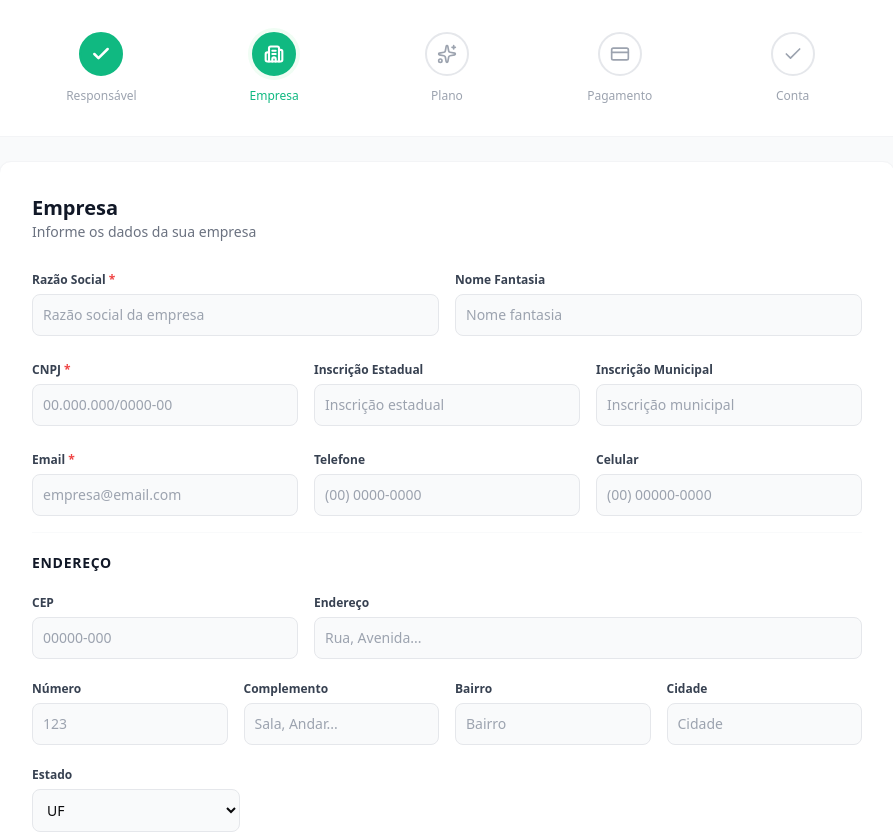
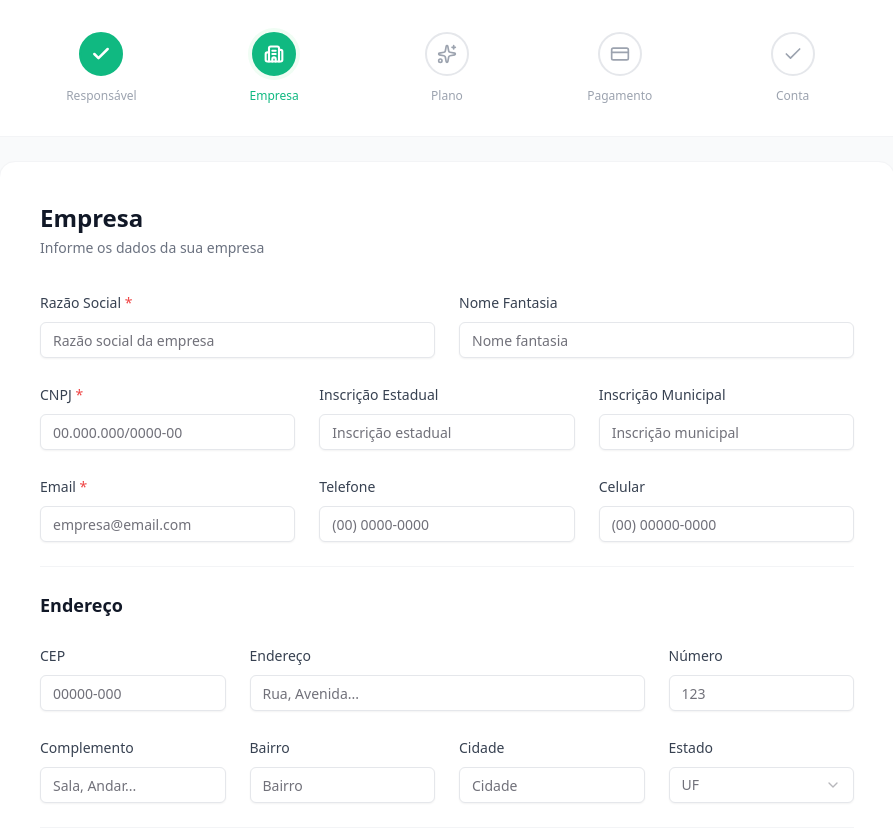
Before and after one commit to Yrmih/techplann-frontend, a Next.js app: page /onboarding/organization in a window 1280 px wide. Shown: the top 833 px of the page, without its empty margins (193-1086 px from the left). Built offline with nearby package versions, Linux system fonts and the light colour scheme.

Commit message:
feat: aprimorar o formulário de organização com novos componentes UI e validação de campos

```diff
--- a/src/components/forms/onboarding/OrganizationForm.tsx
+++ b/src/components/forms/onboarding/OrganizationForm.tsx
@@ -1,18 +1,30 @@
 "use client";
 
-import React from "react";
+
 import { useForm } from "react-hook-form";
 import { zodResolver } from "@hookform/resolvers/zod";
-import { ArrowRight, ArrowLeft } from "lucide-react";
+import { FieldError } from "react-hook-form";
+// Shadcn UI Components
+import { Input } from "@/components/ui/input";
+import { Label } from "@/components/ui/label";
+import {
+  Select,
+  SelectContent,
+  SelectItem,
+  SelectTrigger,
+  SelectValue,
+} from "@/components/ui/select";
 
-// Importações profissionais via centralizador de schemas
+// Componentes customizados e Schemas
+import { NextButton } from "./NextButton";
 import { organizationStepOneSchema, type OrganizationStepOneData } from "@/lib/validators/schema";
 
 export const OrganizationForm = () => {
   const {
     register,
     handleSubmit,
-    formState: { errors },
+    setValue,
+    formState: { errors, isSubmitting },
   } = useForm<OrganizationStepOneData>({
     resolver: zodResolver(organizationStepOneSchema),
   });
@@ -21,127 +33,138 @@ export const OrganizationForm = () => {
     console.log("Dados do Registro - Empresa (Step 1):", data);
   };
 
+  // Estilo base para inputs com foco verde e tratamento de erro
+
+
+// Agora tipamos a função corretamente
+const inputStyles = (errorField: FieldError | undefined) => `
+  bg-white border-gray-200 transition-all text-sm
+  hover:border-[#10b981]
+
+  /* Remove o ring/sombra padrão e aplica o seu */
+  outline-none
+  focus-visible:outline-none
+  focus-visible:ring-1
+  focus-visible:ring-[#10b981]
+  focus-visible:border-[#10b981]
+  focus-visible:ring-offset-0
+
+  ${errorField ? "border-red-500 focus-visible:ring-red-500 focus-visible:border-red-500" : ""}
+`.replace(/\s+/g, ' ').trim(); // Limpa espaços extras
+
   return (
-    /* Card ajustado para escala menor (p-8) com sombreamento sutil */
-    <div className="bg-white rounded-xl border border-gray-100 p-8 shadow-sm max-w-5xl mx-auto">
-      <header className="mb-6">
-        <h2 className="text-xl font-bold text-gray-900">Empresa</h2>
-        <p className="text-sm text-gray-500">Informe os dados da sua empresa</p>
+    <div className="bg-white rounded-2xl border border-gray-100 p-10 shadow-sm max-w-5xl mx-auto font-sans">
+      <header className="mb-8">
+        <h2 className="text-2xl font-bold text-gray-900">Empresa</h2>
+        <p className="text-sm text-gray-500 mt-1">Informe os dados da sua empresa</p>
       </header>
 
-      <form onSubmit={handleSubmit(onSubmit)} className="space-y-5">
+      <form onSubmit={handleSubmit(onSubmit)} className="space-y-6">
         {/* Bloco: Identificação */}
-        <div className="grid grid-cols-1 md:grid-cols-2 gap-4">
-          <div className="space-y-1">
-            <label className="text-xs font-semibold text-gray-700">Razão Social <span className="text-red-500">*</span></label>
-            <input
-              {...register("razaoSocial")}
-              placeholder="Razão social da empresa"
-              className={`w-full p-2.5 text-sm border rounded-lg bg-gray-50 focus:ring-1 focus:ring-[#10b981] outline-none transition-all ${errors.razaoSocial ? 'border-red-500' : 'border-gray-200 focus:border-[#10b981]'}`}
-            />
-            {errors.razaoSocial && <span className="text-[10px] text-red-500 font-medium">{errors.razaoSocial.message}</span>}
+        <div className="grid grid-cols-1 md:grid-cols-2 gap-6">
+          <div className="space-y-2">
+            <Label className="text-sm font-medium  text-gray-700">Razão Social <span className="text-red-500">*</span></Label>
+            <Input {...register("razaoSocial")} placeholder="Razão social da empresa" className={inputStyles(errors.razaoSocial)} />
+            {errors.razaoSocial && <p className="text-xs text-red-500">{errors.razaoSocial.message}</p>}
           </div>
-          <div className="space-y-1">
-            <label className="text-xs font-semibold text-gray-700">Nome Fantasia</label>
-            <input
-              {...register("nomeFantasia")}
-              placeholder="Nome fantasia"
-              className="w-full p-2.5 text-sm border border-gray-200 rounded-lg bg-gray-50 focus:ring-1 focus:ring-[#10b981] outline-none"
-            />
+          <div className="space-y-2">
+            <Label className="text-sm font-medium text-gray-700">Nome Fantasia</Label>
+            <Input {...register("nomeFantasia")} placeholder="Nome fantasia" className={inputStyles(undefined)} />
           </div>
         </div>
 
         {/* Bloco: Documentos */}
-        <div className="grid grid-cols-1 md:grid-cols-3 gap-4">
-          <div className="space-y-1">
-            <label className="text-xs font-semibold text-gray-700">CNPJ <span className="text-red-500">*</span></label>
-            <input {...register("cnpj")} placeholder="00.000.000/0000-00" className="w-full p-2.5 text-sm border border-gray-200 rounded-lg bg-gray-50 outline-none focus:ring-[#10b981]" />
+        <div className="grid grid-cols-1 md:grid-cols-3 gap-6">
+          <div className="space-y-2">
+            <Label className="text-sm font-medium text-gray-700">CNPJ <span className="text-red-500">*</span></Label>
+            <Input {...register("cnpj")} placeholder="00.000.000/0000-00" className={inputStyles(errors.cnpj)} />
           </div>
-          <div className="space-y-1">
-            <label className="text-xs font-semibold text-gray-700">Inscrição Estadual</label>
-            <input {...register("inscricaoEstadual")} placeholder="Inscrição estadual" className="w-full p-2.5 text-sm border border-gray-200 rounded-lg bg-gray-50 outline-none focus:ring-[#10b981]" />
+          <div className="space-y-2">
+            <Label className="text-sm font-medium text-gray-700">Inscrição Estadual</Label>
+            <Input {...register("inscricaoEstadual")} placeholder="Inscrição estadual" className={inputStyles(undefined)} />
           </div>
-          <div className="space-y-1">
-            <label className="text-xs font-semibold text-gray-700">Inscrição Municipal</label>
-            <input {...register("inscricaoMunicipal")} placeholder="Inscrição municipal" className="w-full p-2.5 text-sm border border-gray-200 rounded-lg bg-gray-50 outline-none focus:ring-[#10b981]" />
+          <div className="space-y-2">
+            <Label className="text-sm font-medium text-gray-700">Inscrição Municipal</Label>
+            <Input {...register("inscricaoMunicipal")} placeholder="Inscrição municipal" className={inputStyles(undefined)} />
           </div>
         </div>
 
         {/* Bloco: Contato */}
-        <div className="grid grid-cols-1 md:grid-cols-3 gap-4 border-b border-gray-50 pb-4">
-          <div className="space-y-1">
-            <label className="text-xs font-semibold text-gray-700">Email <span className="text-red-500">*</span></label>
-            <input {...register("email")} placeholder="empresa@email.com" className="w-full p-2.5 text-sm border border-gray-200 rounded-lg bg-gray-50 outline-none focus:ring-[#10b981]" />
+        <div className="grid grid-cols-1 md:grid-cols-3 gap-6">
+          <div className="space-y-2">
+            <Label className="text-sm font-medium text-gray-700">Email <span className="text-red-500">*</span></Label>
+            <Input {...register("email")} placeholder="empresa@email.com" className={inputStyles(errors.email)} />
           </div>
-          <div className="space-y-1">
-            <label className="text-xs font-semibold text-gray-700">Telefone</label>
-            <input {...register("telefone")} placeholder="(00) 0000-0000" className="w-full p-2.5 text-sm border border-gray-200 rounded-lg bg-gray-50 outline-none focus:ring-[#10b981]" />
+          <div className="space-y-2">
+            <Label className="text-sm font-medium text-gray-700">Telefone</Label>
+            <Input {...register("telefone")} placeholder="(00) 0000-0000" className={inputStyles(undefined)} />
           </div>
-          <div className="space-y-1">
-            <label className="text-xs font-semibold text-gray-700">Celular</label>
-            <input {...register("celular")} placeholder="(00) 00000-0000" className="w-full p-2.5 text-sm border border-gray-200 rounded-lg bg-gray-50 outline-none focus:ring-[#10b981]" />
+          <div className="space-y-2">
+            <Label className="text-sm font-medium text-gray-700">Celular</Label>
+            <Input {...register("celular")} placeholder="(00) 00000-0000" className={inputStyles(undefined)} />
           </div>
         </div>
 
-        {/* Seção Endereço - Campos Faltantes Adicionados */}
-        <div className="space-y-4">
-          <h3 className="text-sm font-bold text-gray-900 uppercase tracking-wider">Endereço</h3>
+        {/* LINHA DIVISORA ANTES DE ENDEREÇO (Conforme Figma image_1eb9a5) */}
+        <hr className="border-gray-100 my-8" />
 
-          <div className="grid grid-cols-1 md:grid-cols-3 gap-4">
-            <div className="space-y-1">
-              <label className="text-xs font-semibold text-gray-700">CEP</label>
-              <input {...register("cep")} placeholder="00000-000" className="w-full p-2.5 text-sm border border-gray-200 rounded-lg bg-gray-50 outline-none focus:ring-[#10b981]" />
+        <div className="space-y-6">
+          <h3 className="text-lg font-bold text-gray-900">Endereço</h3>
+
+          {/* Grid Endereço Linha 1: CEP (1/4), Endereço (2/4), Número (1/4) */}
+          <div className="grid grid-cols-1 md:grid-cols-4 gap-6">
+            <div className="space-y-2">
+              <Label className="text-sm font-medium text-gray-700">CEP</Label>
+              <Input {...register("cep")} placeholder="00000-000" className={inputStyles(undefined)} />
             </div>
-            <div className="md:col-span-2 space-y-1">
-              <label className="text-xs font-semibold text-gray-700">Endereço</label>
-              <input {...register("endereco")} placeholder="Rua, Avenida..." className="w-full p-2.5 text-sm border border-gray-200 rounded-lg bg-gray-50 outline-none focus:ring-[#10b981]" />
+            <div className="md:col-span-2 space-y-2">
+              <Label className="text-sm font-medium text-gray-700">Endereço</Label>
+              <Input {...register("endereco")} placeholder="Rua, Avenida..." className={inputStyles(undefined)} />
+            </div>
+            <div className="space-y-2">
+              <Label className="text-sm font-medium text-gray-700">Número</Label>
+              <Input {...register("numero")} placeholder="123" className={inputStyles(undefined)} />
             </div>
           </div>
 
-          <div className="grid grid-cols-1 md:grid-cols-4 gap-4">
-            <div className="space-y-1">
-              <label className="text-xs font-semibold text-gray-700">Número</label>
-              <input {...register("numero")} placeholder="123" className="w-full p-2.5 text-sm border border-gray-200 rounded-lg bg-gray-50 outline-none focus:ring-[#10b981]" />
+          {/* Grid Endereço Linha 2: Complemento, Bairro, Cidade, Estado (Todos alinhados) */}
+          <div className="grid grid-cols-1 md:grid-cols-4 gap-6">
+            <div className="space-y-2">
+              <Label className="text-sm font-medium text-gray-700">Complemento</Label>
+              <Input {...register("complemento")} placeholder="Sala, Andar..." className={inputStyles(undefined)} />
             </div>
-            <div className="space-y-1">
-              <label className="text-xs font-semibold text-gray-700">Complemento</label>
-              <input {...register("complemento")} placeholder="Sala, Andar..." className="w-full p-2.5 text-sm border border-gray-200 rounded-lg bg-gray-50 outline-none focus:ring-[#10b981]" />
+            <div className="space-y-2">
+              <Label className="text-sm font-medium text-gray-700">Bairro</Label>
+              <Input {...register("bairro")} placeholder="Bairro" className={inputStyles(undefined)} />
             </div>
-            <div className="space-y-1">
-              <label className="text-xs font-semibold text-gray-700">Bairro</label>
-              <input {...register("bairro")} placeholder="Bairro" className="w-full p-2.5 text-sm border border-gray-200 rounded-lg bg-gray-50 outline-none focus:ring-[#10b981]" />
+            <div className="space-y-2">
+              <Label className="text-sm font-medium text-gray-700">Cidade</Label>
+              <Input {...register("cidade")} placeholder="Cidade" className={inputStyles(undefined)} />
             </div>
-            <div className="space-y-1">
-              <label className="text-xs font-semibold text-gray-700">Cidade</label>
-              <input {...register("cidade")} placeholder="Cidade" className="w-full p-2.5 text-sm border border-gray-200 rounded-lg bg-gray-50 outline-none focus:ring-[#10b981]" />
+            <div className="space-y-2">
+              <Label className="text-sm font-medium text-gray-700">Estado</Label>
+              <Select onValueChange={(v) => setValue("estado", v)}>
+                <SelectTrigger className="bg-white border-gray-200 focus:ring-[#10b981] focus:border-[#10b981]">
+                  <SelectValue placeholder="UF" />
+                </SelectTrigger>
+                <SelectContent>
+                  <SelectItem value="SP">SP</SelectItem>
+                  <SelectItem value="RJ">RJ</SelectItem>
+                  <SelectItem value="PA">PA</SelectItem>
+                </SelectContent>
+              </Select>
             </div>
-          </div>
-
-          <div className="w-full md:w-1/4 space-y-1">
-            <label className="text-xs font-semibold text-gray-700">Estado</label>
-            <select {...register("estado")} className="w-full p-2.5 text-sm border border-gray-200 rounded-lg bg-gray-50 outline-none focus:ring-[#10b981]">
-              <option value="">UF</option>
-              <option value="SP">SP</option>
-              {/* Adicionar outros estados */}
-            </select>
           </div>
         </div>
 
-        {/* Botões de Ação */}
-        <div className="flex justify-between items-center pt-4 mt-6">
-          <button
-            type="button"
-            className="flex items-center gap-1.5 text-xs text-gray-500 font-bold hover:text-gray-800 transition-all border border-gray-200 px-5 py-2 rounded-lg hover:bg-gray-50"
-          >
-            <ArrowLeft size={16} /> Voltar
-          </button>
-          <button
-            type="submit"
-            className="flex items-center gap-1.5 bg-[#10b981] text-white px-8 py-2.5 rounded-lg text-sm font-bold hover:opacity-90 transition-all active:scale-95"
-          >
-            Próximo <ArrowRight size={18} />
-          </button>
-        </div>
+        {/* LINHA DIVISORA APÓS ÚLTIMOS CAMPOS (Conforme Figma) */}
+        <hr className="border-gray-100 my-8" />
+
+        <NextButton
+          onBack={() => window.history.back()}
+          nextLabel="Próximo"
+          isSubmitting={isSubmitting}
+        />
       </form>
     </div>
   );
```
